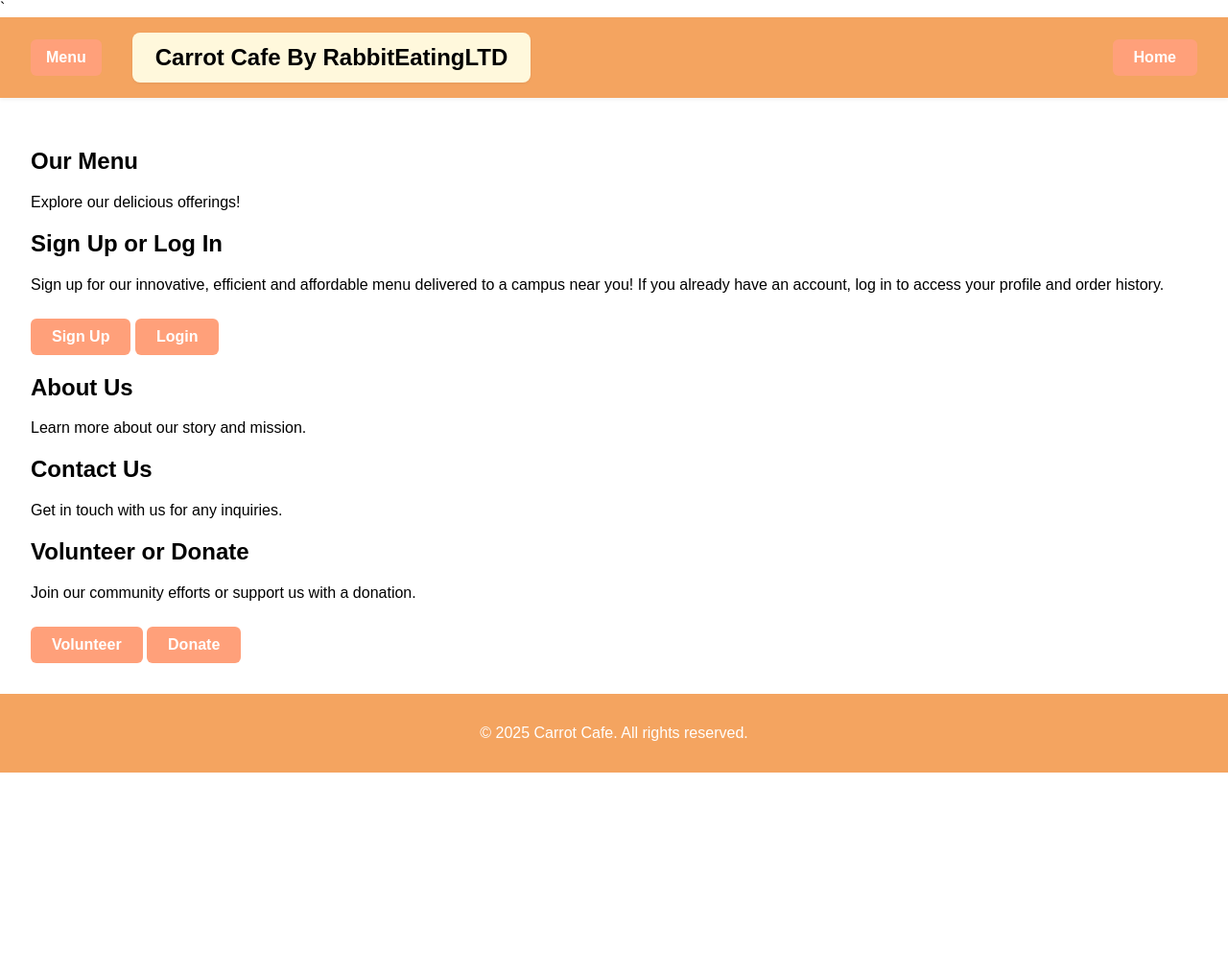
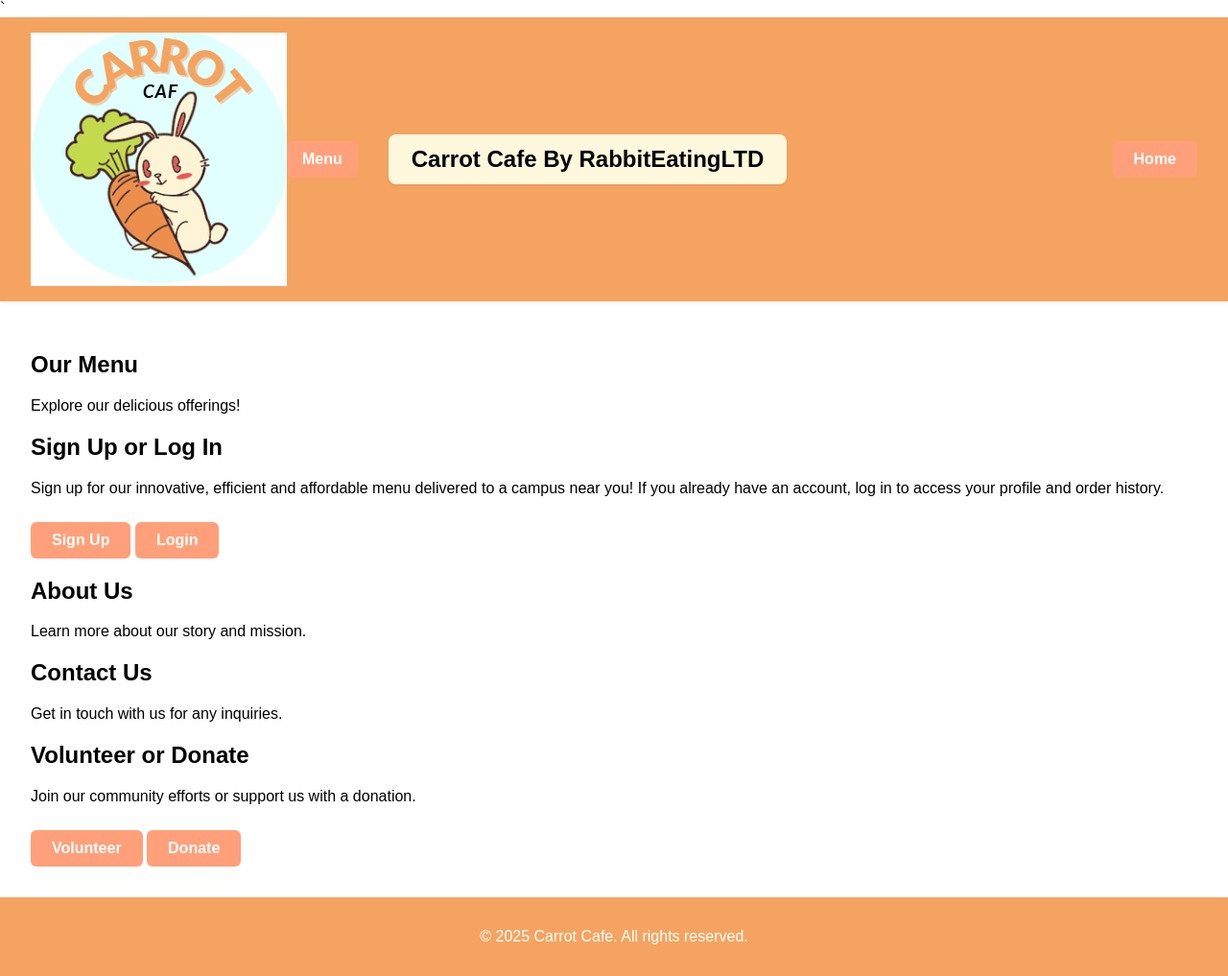
Before and after one commit to totalylegit/RabbitEatingLTD, a Flask app: page / in a window 1280 px wide. Shown: the whole page at 96% size. Before the commit the page ends 805 px from the top, so only its background shows below. Run offline with Flask 3, Linux system fonts and the light colour scheme.

Commit message:
added image

```diff
--- a/templates/index.html
+++ b/templates/index.html
@@ -5,11 +5,12 @@
     <meta name="viewport" content="width=device-width, initial-scale=1.0">
     <title>Carrot Cafe By RabbitEatingLTD</title>
     <link rel="stylesheet" href="../static/styles.css">
-    <link rel="icon" href="../static/Sticker.png" type="image/x-icon">
+    <link rel="icon" href="../static/Sticker.png" type="image/png">
 </head>
 <body class="body">`
     <div class="top-bar">
         <div class="top-bar-left">
+            <img src="../static/Sticker.png" alt="Carrot Cafe Logo" class="logo">
             <div class="dropdown">
                 <button class="dropbtn" aria-label="Open menu">
                     Menu
```
